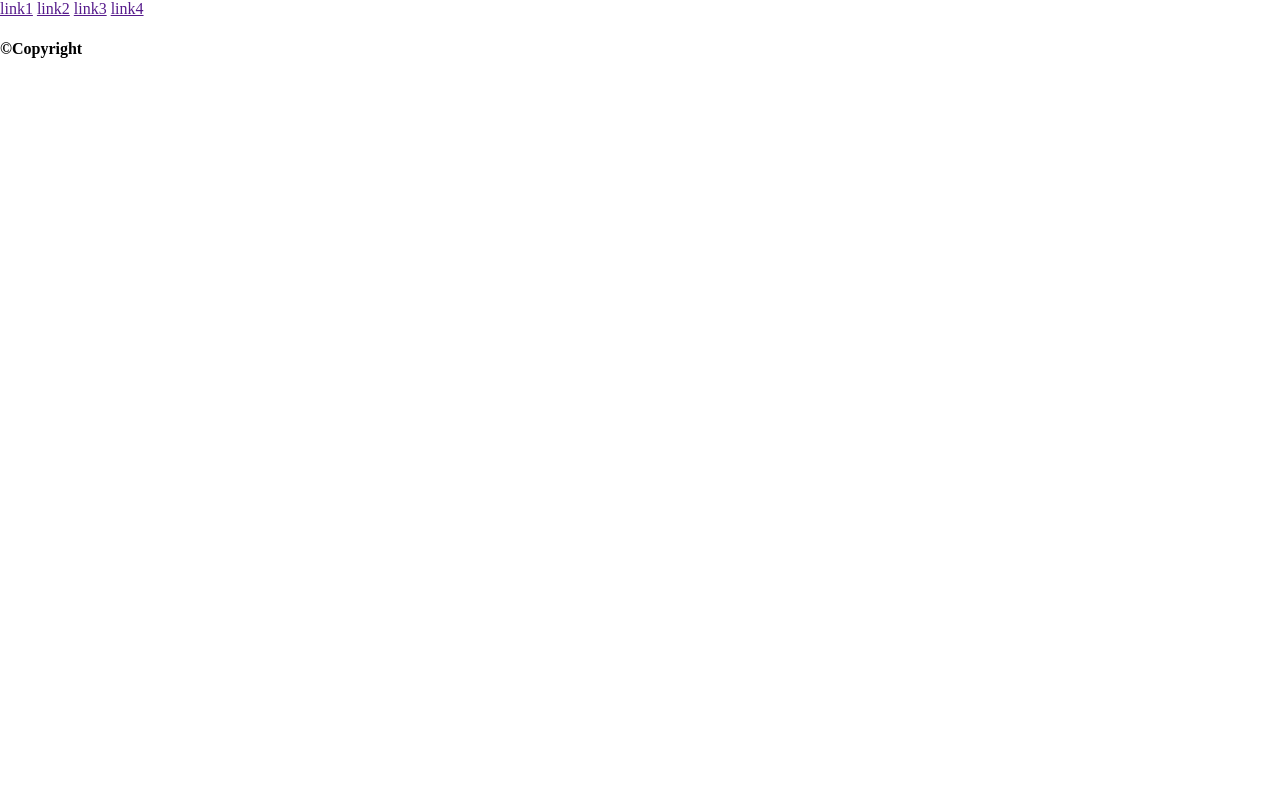
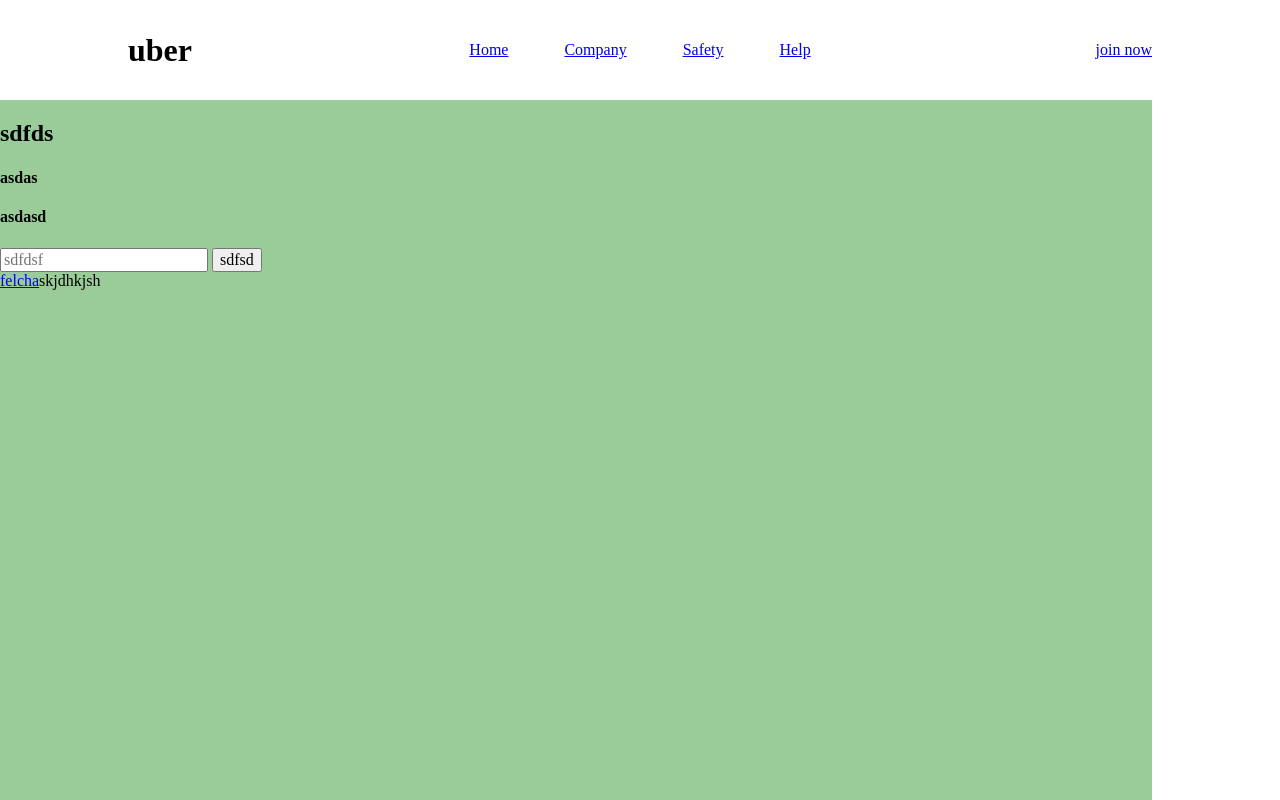
Before and after one commit to FrontEnd-tf/Revision_Examen_Dos, a plain HTML site: page index.html in a window 1280 px wide. Drawn offline with Linux system fonts and the light colour scheme.

Commit message:
iniciando la construcción

```diff
--- a/css/index.css
+++ b/css/index.css
@@ -1,3 +1,35 @@
 /* *********************************** */
 /* *** Estilos SOLO para index.html *** */
 /* *********************************** */
+
+.container{
+    height: 100vh;
+    display: grid;
+    grid-template-columns: 10% 1fr 10%;
+    grid-template-rows: 100px 1fr;
+}
+header{
+    /* posicionamineto con el container */
+    grid-column: 2/3;
+    grid-row: 1/1;
+    /* subgrid */
+    display: grid;
+    grid-template-columns: repeat(3, 1fr);
+    align-items: center;
+}
+.header_menu{
+    display: flex;
+    justify-content: space-between;
+}
+.header_boton{
+    justify-self: end;
+}
+
+
+
+
+main{
+    grid-column: 1/3;
+    grid-row: 2/3;
+    background-color: rgba(0, 128, 0, 0.4);
+}
--- a/index.html
+++ b/index.html
@@ -27,25 +27,56 @@
     <meta name="theme-color" content="#fafafa" />
   </head>
   <body>
-    <!-- *** ESTRUCTURA SEMÁNTICA *** -->
-    <!-- Header (encabezado de la página, zona superior) -->
-    <header>
-      <!-- nav (el navegador de toda la web) -->
-      <nav>
-        <a href="" class="link1">link1</a>
-        <a href="" class="link2">link2</a>
-        <a href="" class="link3">link3</a>
-        <a href="" class="link4">link4</a>
-      </nav>
-    </header>
-    <!-- Main (centro de la página, zona central) -->
-    <main>
-      <!-- section y article (posibilidades dentro de main) -->
-    </main>
-    <!-- Footer (final de la página, zona inferior) -->
-    <footer>
-      <h4>&copy;Copyright</h4>
-    </footer>
+    <!-- Contenedor con un GRID padre
+      Columnas 10% (margen) 1fr (header, main) 10% (margen)
+      Filas 100px (header) 1fr (main) -->
+    <div class="container">
+      <!-- subGrid header
+          columnas 1fr 1fr 1fr;
+          align-items: center;
+      -->
+      <header>
+        <!-- logotipo -->
+        <h1 class="header_logo">uber</h1>
+        <!-- nav display Flex, space-between -->
+        <nav class="header_menu">
+          <a href="#" class="header_menu_home">Home</a>
+          <a href="#" class="header_menu_com">Company</a>
+          <a href="#" class="header_menu_self">Safety</a>
+          <a href="#" class="header_menu_help">Help</a>
+        </nav>
+        <!-- boton alineado a la derecha
+            justify-self: end
+        -->
+        <a class="header_boton" href="#">join now</a>
+      </header>
+
+      <main>
+        <!-- subGrid MAIN
+          columnas 1fr(img) 2fr (texto)
+        -->
+        <figure class="main_imagen"></figure>
+        <section class="main_texto">
+          <!-- texto -->
+          <h2 class="main_texto_titulo">sdfds</h2>
+          <h4 class="main_texto_subti01">asdas</h4>
+          <h4 class="main_texto_subti02">asdasd</h4>
+          <!-- formulario email -->
+          <form class="main_texto_formulario" action="">
+            <input
+              class="main_texto_formulario_input"
+              type="email"
+              placeholder="sdfdsf"
+            />
+            <button class="main_texto_formulario_boton" type="submit">
+              sdfsd
+            </button>
+          </form>
+          <!-- boton scroll -->
+          <a href="#">felcha</a><span>skjdhkjsh</span>
+        </section>
+      </main>
+    </div>
 
     <!-- *** Google Analytics *** -->
     <script src="https://www.google-analytics.com/analytics.js" async></script>
```
